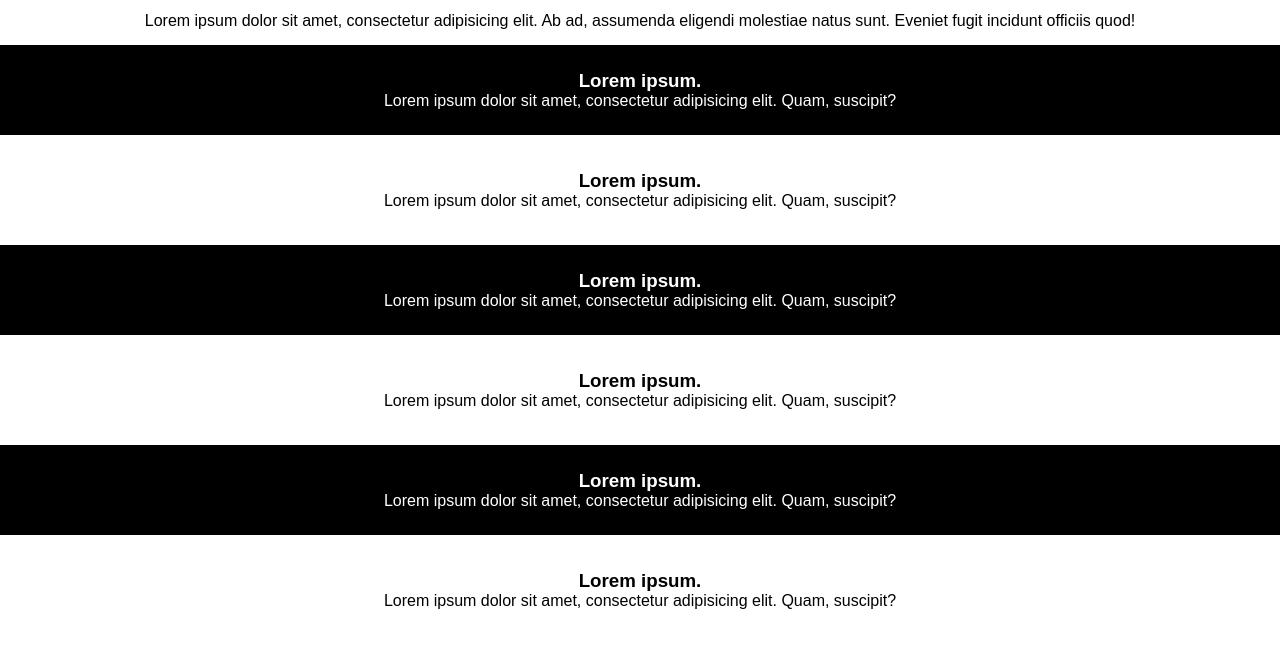
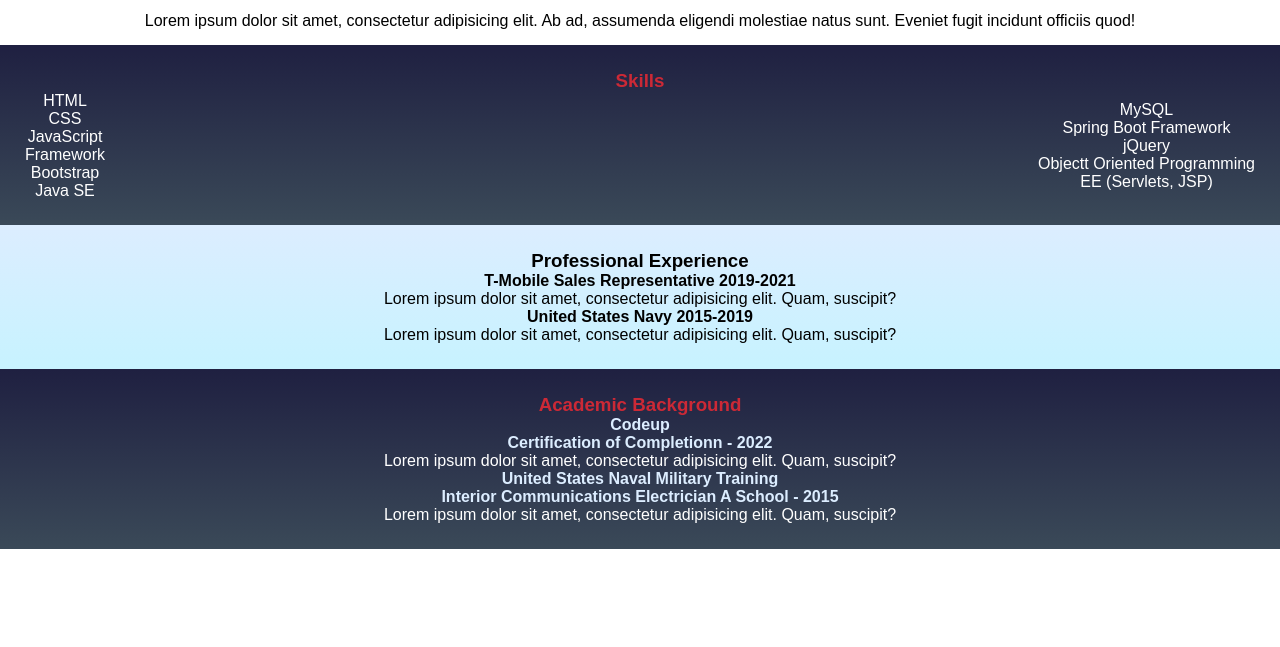
Before and after one commit to MarioGranados/online-resume, a plain HTML site: page resume.html in a window 1280 px wide. Shown: the part 73-720 px from the top of the page. Drawn offline with Linux system fonts and the light colour scheme.

Commit message:
needs real info

```diff
--- a/resume.css
+++ b/resume.css
@@ -1,3 +1,11 @@
+:root {
+    --red: #CC2936;
+    --darkBlue: #1F2041;
+    --grey: #343F3E;
+    --lightBlue: #94B0DA;
+    --bg: #DCEDFF;
+}
+
 * {
     padding: 0;
     margin: 0;
@@ -28,14 +36,40 @@
         color: blue;
     }
 
+    /*main section here*/
+
     .main_items {
-        margin: 10px 0;
         padding: 25px;
+/*        background-color: var(--bg);*/
+        background-image: linear-gradient(var(--bg), rgba(196, 242, 255, 0.95));
+/*        border: 2px solid var(--lightBlue);*/
     }
 
     .main_items:nth-child(odd) {
-        background-color: black;
+/*        border: 2px solid var(--bg);*/
+        background-image: linear-gradient(var(--darkBlue), rgba(31, 48, 65, 0.88));
+/*        background-color: var(--darkBlue);*/
         color: white;
     }
 
+    .main_items:nth-child(odd) h3{
+        color: var(--red);
+    }
+
+    .main_items:nth-child(odd) h4 {
+        color: var(--bg);
+        font-weight: bold;
+    }
+
+    /*Bullets on skills section*/
+    .skills_section {
+        display: flex;
+        justify-content: space-between;
+        align-items: center;
+    }
+
+    .bullet_columns li{
+        list-style: none;
+    }
+
 }
--- a/resume.html
+++ b/resume.html
@@ -22,47 +22,58 @@
         <div class="box_section">
 
             <div class="main_items">
-                <h3>Lorem ipsum.</h3>
+                <h3>Skills</h3>
+                <div class="skills_section">
+                    <ul class="bullet_columns">
+                        <li>HTML</li>
+                        <li>CSS</li>
+                        <li>JavaScript</li>
+                        <li>Framework</li>
+                        <li>Bootstrap</li>
+                        <li>Java SE</li>
+
+                    </ul>
+                    <ul class="bullet_columns">
+                        <li>MySQL</li>
+                        <li>Spring Boot Framework</li>
+                        <li>jQuery</li>
+                        <li>Objectt Oriented Programming</li>
+                        <li>EE (Servlets, JSP)</li>
+                    </ul>
+                </div>
+            </div>
+
+            <!--professional experience box-->
+
+            <div class="main_items">
+                <h3>Professional Experience</h3>
+                <h4>T-Mobile Sales Representative 2019-2021</h4>
                 <p>Lorem ipsum dolor sit amet,
                     consectetur adipisicing elit.
                     Quam, suscipit?
                 </p>
-            </div>
 
-            <div class="main_items">
-                <h3>Lorem ipsum.</h3>
+                <h4>United States Navy 2015-2019</h4>
                 <p>Lorem ipsum dolor sit amet,
                     consectetur adipisicing elit.
                     Quam, suscipit?
                 </p>
+
             </div>
 
+            <!--Academic Background-->
+
             <div class="main_items">
-                <h3>Lorem ipsum.</h3>
+                <h3>Academic Background</h3>
+                <h4>Codeup</h4>
+                <h4>Certification of Completionn - 2022</h4>
                 <p>Lorem ipsum dolor sit amet,
                     consectetur adipisicing elit.
                     Quam, suscipit?
                 </p>
-            </div>
 
-            <div class="main_items">
-                <h3>Lorem ipsum.</h3>
-                <p>Lorem ipsum dolor sit amet,
-                    consectetur adipisicing elit.
-                    Quam, suscipit?
-                </p>
-            </div>
-
-            <div class="main_items">
-                <h3>Lorem ipsum.</h3>
-                <p>Lorem ipsum dolor sit amet,
-                    consectetur adipisicing elit.
-                    Quam, suscipit?
-                </p>
-            </div>
-
-            <div class="main_items">
-                <h3>Lorem ipsum.</h3>
+                <h4>United States Naval Military Training</h4>
+                <h4>Interior Communications Electrician A School - 2015</h4>
                 <p>Lorem ipsum dolor sit amet,
                     consectetur adipisicing elit.
                     Quam, suscipit?
```
